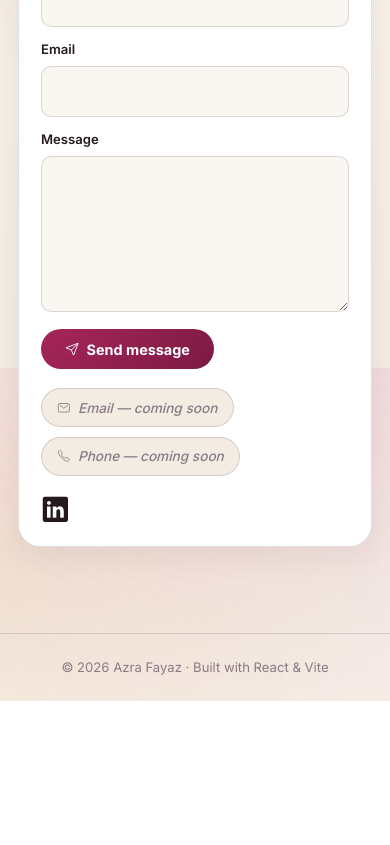
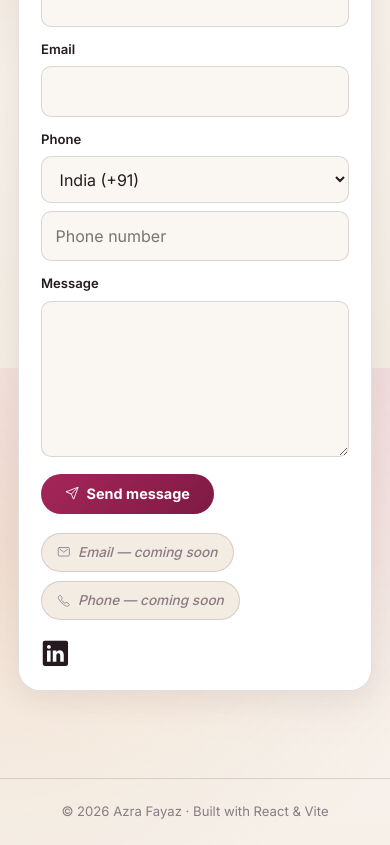
Before and after one commit to Ars062/AZRA-FAYAZ, a React (Vite) app: page / in a window 390 px wide. Shown: the part 9760-10605 px from the top of the page. Before the commit the page ends 10461 px from the top, so only its background shows below. Built offline with nearby package versions, Linux system fonts and the light colour scheme.

Commit message:
Add country-code dropdown to contact phone field

```diff
--- a/src/pages/HomePage.jsx
+++ b/src/pages/HomePage.jsx
@@ -8,8 +8,111 @@ function scrollTo(id) {
   if (el) el.scrollIntoView({ behavior: "smooth" });
 }
 
+const countryCodes = [
+  { code: "+1", country: "United States" },
+  { code: "+1", country: "Canada" },
+  { code: "+7", country: "Russia / Kazakhstan" },
+  { code: "+20", country: "Egypt" },
+  { code: "+27", country: "South Africa" },
+  { code: "+30", country: "Greece" },
+  { code: "+31", country: "Netherlands" },
+  { code: "+32", country: "Belgium" },
+  { code: "+33", country: "France" },
+  { code: "+34", country: "Spain" },
+  { code: "+36", country: "Hungary" },
+  { code: "+39", country: "Italy" },
+  { code: "+40", country: "Romania" },
+  { code: "+41", country: "Switzerland" },
+  { code: "+43", country: "Austria" },
+  { code: "+44", country: "United Kingdom" },
+  { code: "+45", country: "Denmark" },
+  { code: "+46", country: "Sweden" },
+  { code: "+47", country: "Norway" },
+  { code: "+48", country: "Poland" },
+  { code: "+49", country: "Germany" },
+  { code: "+51", country: "Peru" },
+  { code: "+52", country: "Mexico" },
+  { code: "+54", country: "Argentina" },
+  { code: "+55", country: "Brazil" },
+  { code: "+56", country: "Chile" },
+  { code: "+57", country: "Colombia" },
+  { code: "+60", country: "Malaysia" },
+  { code: "+61", country: "Australia" },
+  { code: "+62", country: "Indonesia" },
+  { code: "+63", country: "Philippines" },
+  { code: "+64", country: "New Zealand" },
+  { code: "+65", country: "Singapore" },
+  { code: "+66", country: "Thailand" },
+  { code: "+81", country: "Japan" },
+  { code: "+82", country: "South Korea" },
+  { code: "+84", country: "Vietnam" },
+  { code: "+86", country: "China" },
+  { code: "+90", country: "Turkey" },
+  { code: "+91", country: "India" },
+  { code: "+92", country: "Pakistan" },
+  { code: "+93", country: "Afghanistan" },
+  { code: "+94", country: "Sri Lanka" },
+  { code: "+95", country: "Myanmar" },
+  { code: "+98", country: "Iran" },
+  { code: "+212", country: "Morocco" },
+  { code: "+213", country: "Algeria" },
+  { code: "+216", country: "Tunisia" },
+  { code: "+218", country: "Libya" },
+  { code: "+220", country: "Gambia" },
+  { code: "+233", country: "Ghana" },
+  { code: "+234", country: "Nigeria" },
+  { code: "+249", country: "Sudan" },
+  { code: "+250", country: "Rwanda" },
+  { code: "+251", country: "Ethiopia" },
+  { code: "+254", country: "Kenya" },
+  { code: "+255", country: "Tanzania" },
+  { code: "+256", country: "Uganda" },
+  { code: "+260", country: "Zambia" },
+  { code: "+263", country: "Zimbabwe" },
+  { code: "+351", country: "Portugal" },
+  { code: "+352", country: "Luxembourg" },
+  { code: "+353", country: "Ireland" },
+  { code: "+354", country: "Iceland" },
+  { code: "+358", country: "Finland" },
+  { code: "+359", country: "Bulgaria" },
+  { code: "+370", country: "Lithuania" },
+  { code: "+371", country: "Latvia" },
+  { code: "+372", country: "Estonia" },
+  { code: "+380", country: "Ukraine" },
+  { code: "+381", country: "Serbia" },
+  { code: "+385", country: "Croatia" },
+  { code: "+420", country: "Czech Republic" },
+  { code: "+421", country: "Slovakia" },
+  { code: "+852", country: "Hong Kong" },
+  { code: "+853", country: "Macau" },
+  { code: "+855", country: "Cambodia" },
+  { code: "+880", country: "Bangladesh" },
+  { code: "+886", country: "Taiwan" },
+  { code: "+960", country: "Maldives" },
+  { code: "+962", country: "Jordan" },
+  { code: "+963", country: "Syria" },
+  { code: "+964", country: "Iraq" },
+  { code: "+965", country: "Kuwait" },
+  { code: "+966", country: "Saudi Arabia" },
+  { code: "+967", country: "Yemen" },
+  { code: "+968", country: "Oman" },
+  { code: "+971", country: "United Arab Emirates" },
+  { code: "+972", country: "Israel" },
+  { code: "+973", country: "Bahrain" },
+  { code: "+974", country: "Qatar" },
+  { code: "+975", country: "Bhutan" },
+  { code: "+976", country: "Mongolia" },
+  { code: "+977", country: "Nepal" },
+  { code: "+992", country: "Tajikistan" },
+  { code: "+993", country: "Turkmenistan" },
+  { code: "+994", country: "Azerbaijan" },
+  { code: "+995", country: "Georgia" },
+  { code: "+998", country: "Uzbekistan" },
+];
+
 function HomePage() {
   const [sent, setSent] = useState(null);
+  const [countryCode, setCountryCode] = useState("+91");
 
   const handleSubmit = (event) => {
     event.preventDefault();
@@ -335,6 +438,24 @@ function HomePage() {
               <label htmlFor="email">Email</label>
               <input id="email" name="email" type="email" required />
 
+              <label htmlFor="phone">Phone</label>
+              <div className="phone-field">
+                <select
+                  className="country-select"
+                  value={countryCode}
+                  onChange={(e) => setCountryCode(e.target.value)}
+                  aria-label="Country code"
+                >
+                  {countryCodes.map((c) => (
+                    <option key={`${c.code}-${c.country}`} value={c.code}>
+                      {c.country} ({c.code})
+                    </option>
+                  ))}
+                </select>
+                <input id="phone" name="phone" type="tel" placeholder="Phone number" required />
+              </div>
+              <input type="hidden" name="country_code" value={countryCode} />
+
               <label htmlFor="message">Message</label>
               <textarea id="message" name="message" rows="5" required />
 
--- a/src/styles.css
+++ b/src/styles.css
@@ -767,6 +767,36 @@ h2::after {
   box-shadow: 0 0 0 3px rgba(166, 38, 90, 0.15);
 }
 
+.phone-field {
+  display: grid;
+  grid-template-columns: minmax(150px, 210px) 1fr;
+  gap: 0.5rem;
+}
+
+.contact-form select.country-select {
+  width: 100%;
+  border: 1px solid var(--line);
+  border-radius: 10px;
+  padding: 0.7rem 0.85rem;
+  font: inherit;
+  background: var(--paper);
+  color: var(--ink);
+  cursor: pointer;
+  transition: border-color 0.2s, box-shadow 0.2s;
+}
+
+.contact-form select.country-select:focus {
+  outline: none;
+  border-color: var(--berry);
+  box-shadow: 0 0 0 3px rgba(166, 38, 90, 0.15);
+}
+
+@media (max-width: 720px) {
+  .phone-field {
+    grid-template-columns: 1fr;
+  }
+}
+
 .contact-form button {
   margin-top: 0.7rem;
   justify-self: start;
```
